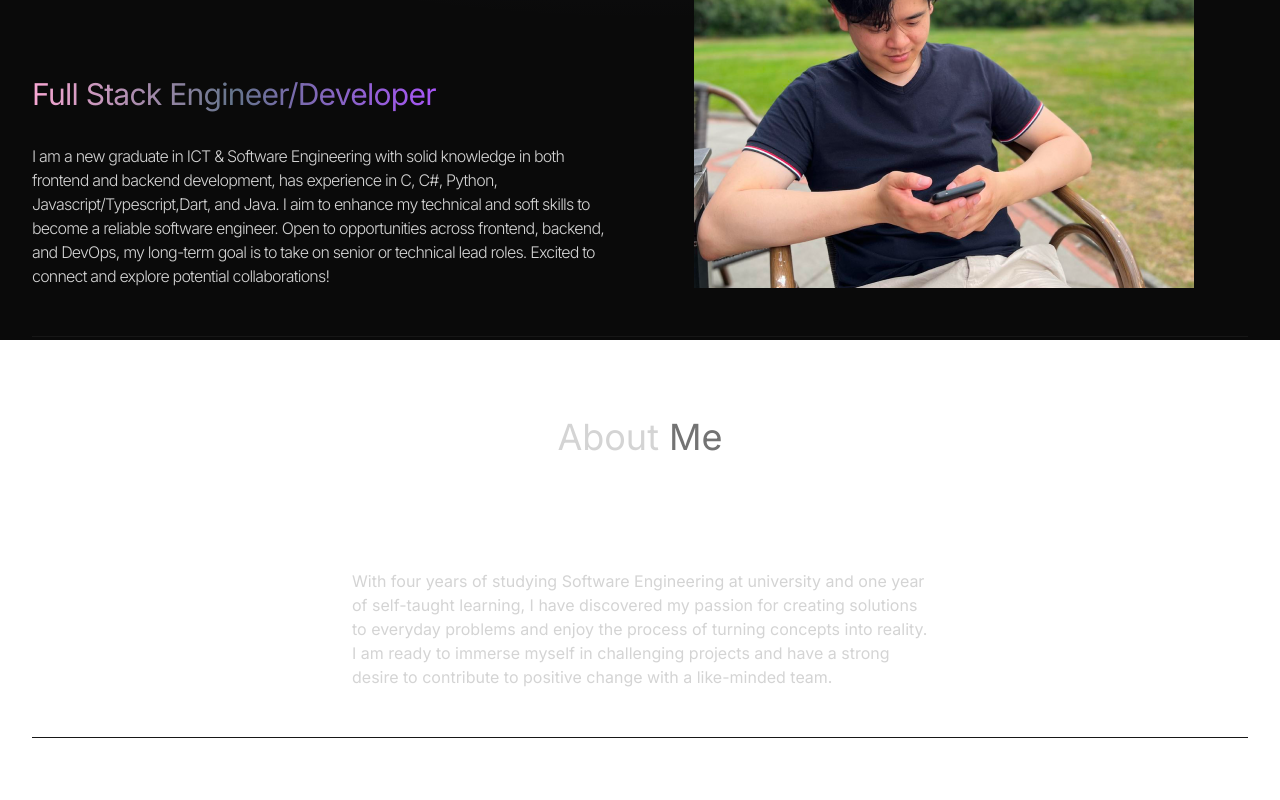
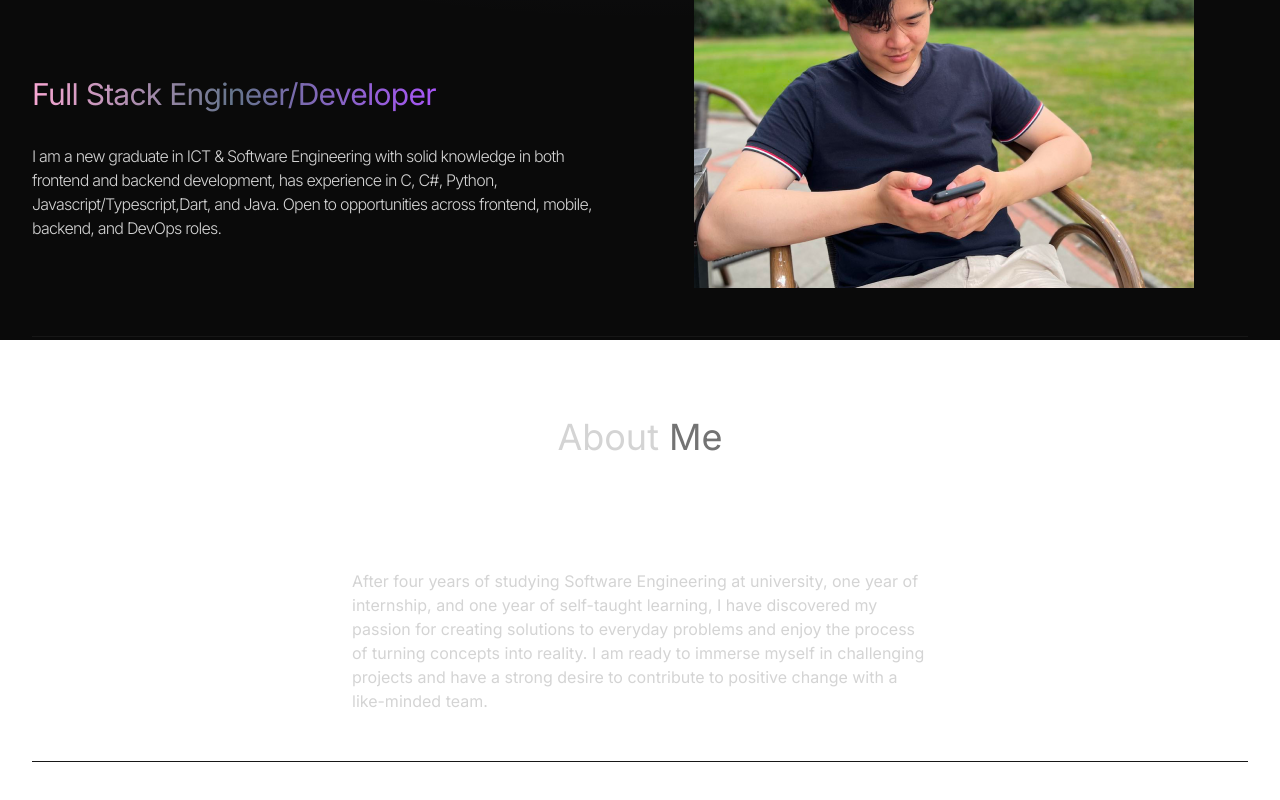
Before and after one commit to zyhzsh/myprofile, a React (Vite) app: page / in a window 1280 px wide. Shown: the part 460-1260 px from the top of the page. Built offline with nearby package versions, Linux system fonts and the light colour scheme.

Commit message:
UPDATE: email address and some text info

```diff
--- a/src/components/Contact.jsx
+++ b/src/components/Contact.jsx
@@ -28,7 +28,7 @@ const Contact = () => {
           href={`mailto: ${CONTACT.email}`}
           className="border-b"
         >
-          Email
+          {CONTACT.email}
         </motion.a>
       </div>
     </div>
--- a/src/constants/index.js
+++ b/src/constants/index.js
@@ -13,10 +13,10 @@ import discountapp from '../assets/projects/item-discount.mp4';
 import docScanner from '../assets/projects/docScanner.mp4';
 
 export const HERO_CONTENT = `
-I am a new graduate in ICT & Software Engineering with solid knowledge in both frontend and backend development, has experience in C, C#, Python, Javascript/Typescript,Dart, and Java. I aim to enhance my technical and soft skills to become a reliable software engineer. Open to opportunities across frontend, backend, and DevOps, my long-term goal is to take on senior or technical lead roles. Excited to connect and explore potential collaborations!
+I am a new graduate in ICT & Software Engineering with solid knowledge in both frontend and backend development, has experience in C, C#, Python, Javascript/Typescript,Dart, and Java. Open to opportunities across frontend, mobile, backend, and DevOps roles.
 `;
 
-export const ABOUT_TEXT = `With four years of studying Software Engineering at university and one year of self-taught learning, I have discovered my passion for creating solutions to everyday problems and enjoy the process of turning concepts into reality. I am ready to immerse myself in challenging projects and have a strong desire to contribute to positive change with a like-minded team.`;
+export const ABOUT_TEXT = `After four years of studying Software Engineering at university, one year of internship, and one year of self-taught learning, I have discovered my passion for creating solutions to everyday problems and enjoy the process of turning concepts into reality. I am ready to immerse myself in challenging projects and have a strong desire to contribute to positive change with a like-minded team.`;
 
 export const EXPERIENCES = [
   {
@@ -182,5 +182,5 @@ export const PROJECTS = [
 
 export const CONTACT = {
   address: 'Rotterdam | Gorinchem,  Netherlands',
-  email: 'zhushenghang@hotmail.com',
+  email: 'contact@shenghangzhu.com',
 };
```
